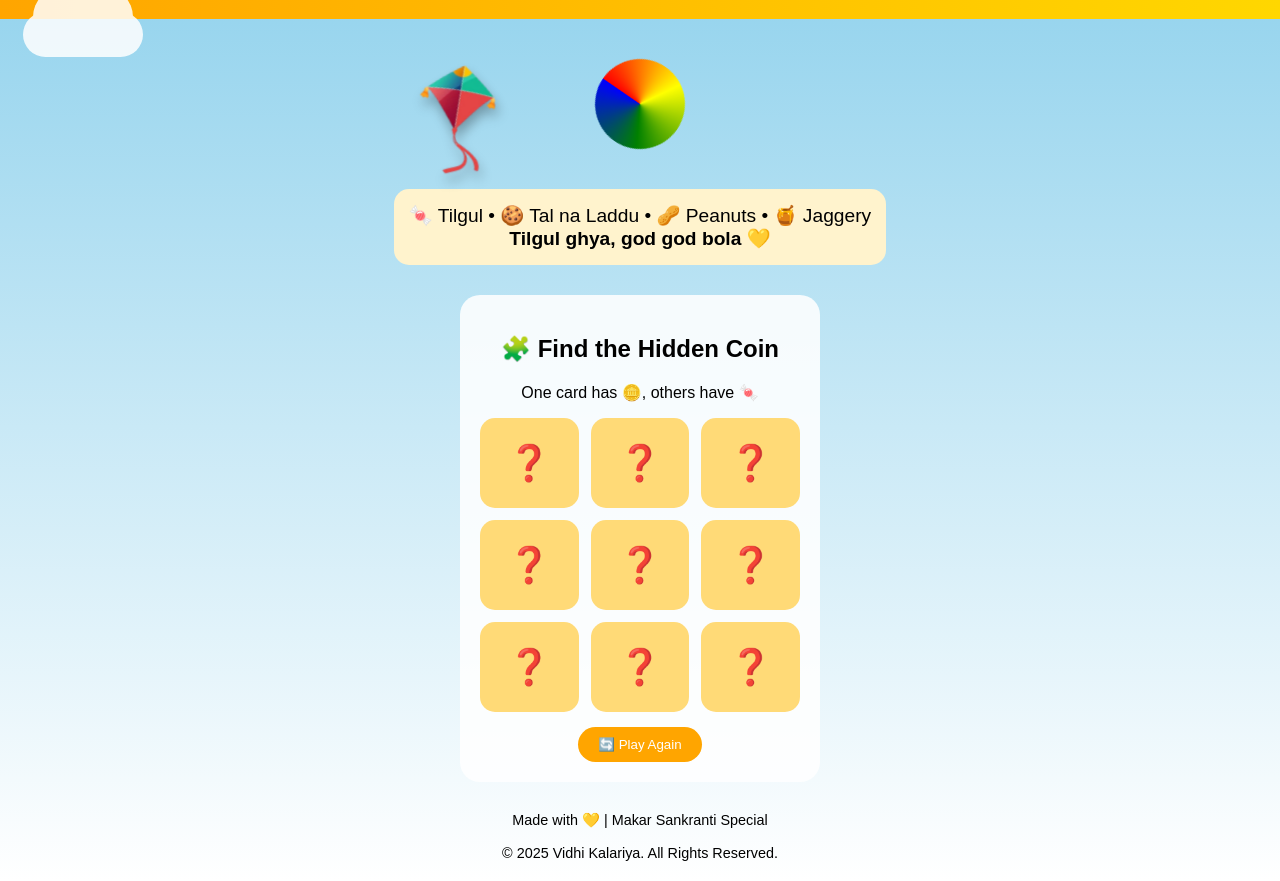
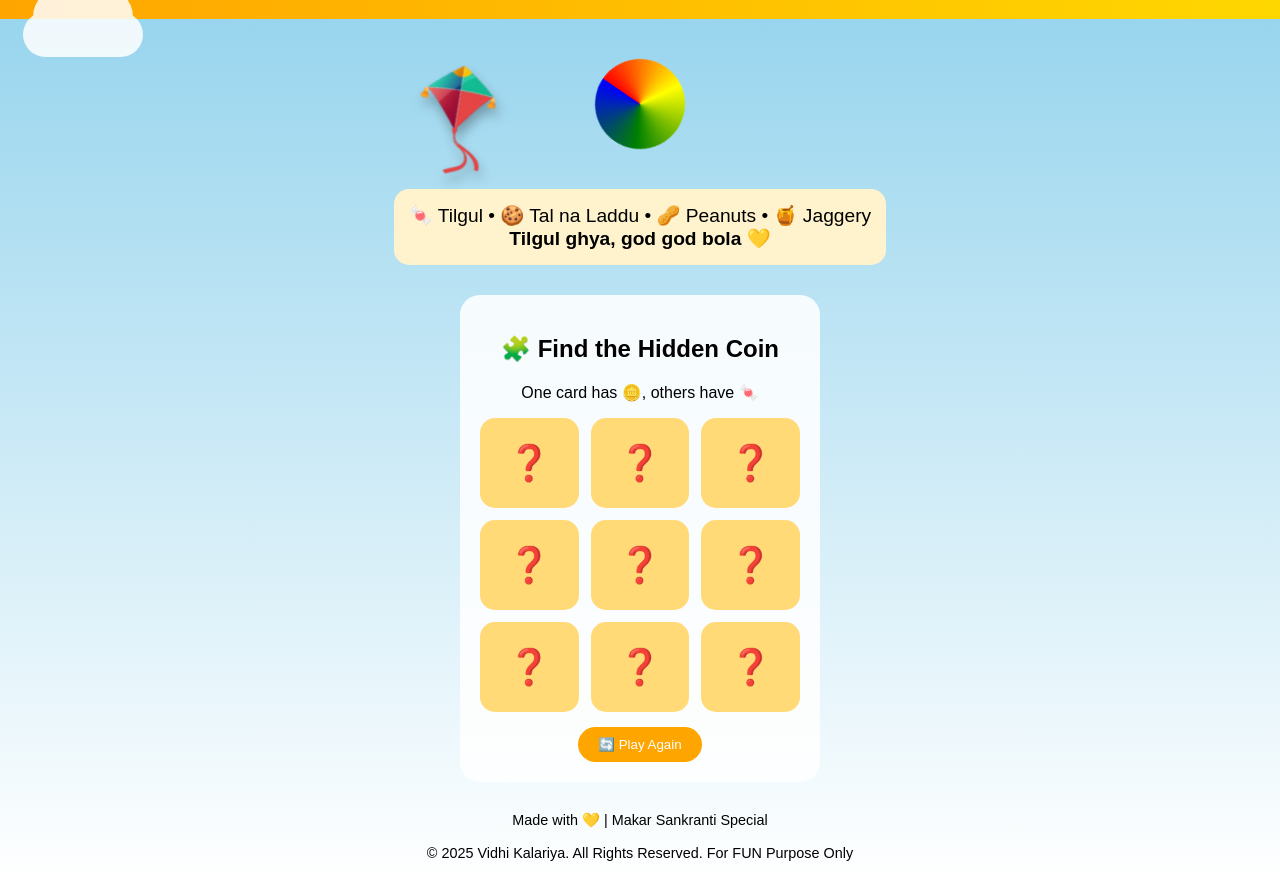
Before and after one commit to Patelvidhi123/Makar-sankranti, a plain HTML site: page index.html in a window 1280 px wide. Shown: the part 128-1009 px from the top of the page. Drawn offline with Linux system fonts and the light colour scheme.

Commit message:
Update index.html

```diff
--- a/index.html
+++ b/index.html
@@ -266,6 +266,7 @@ footer {
 <footer>
     Made with 💛 | Makar Sankranti Special <br><br>
     © 2025 Vidhi Kalariya. All Rights Reserved.
+    For FUN Purpose Only
 
 </footer>
 
```
